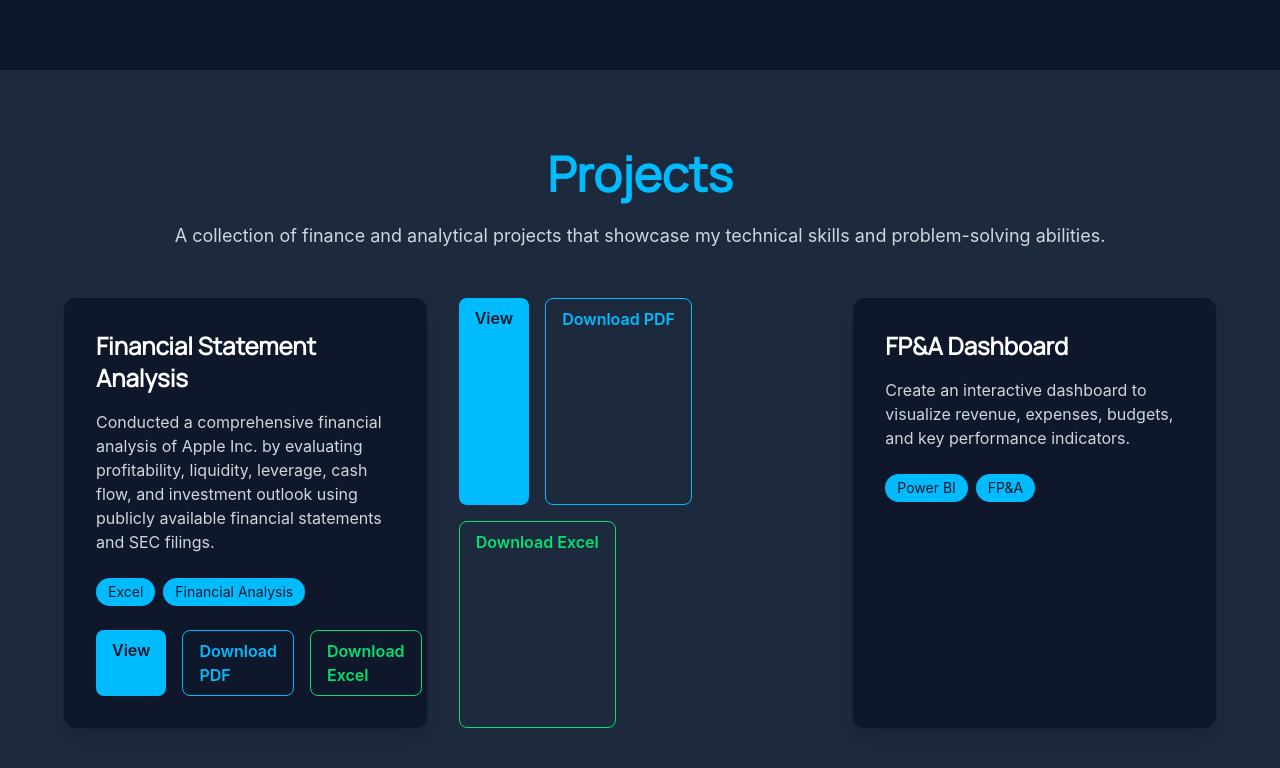
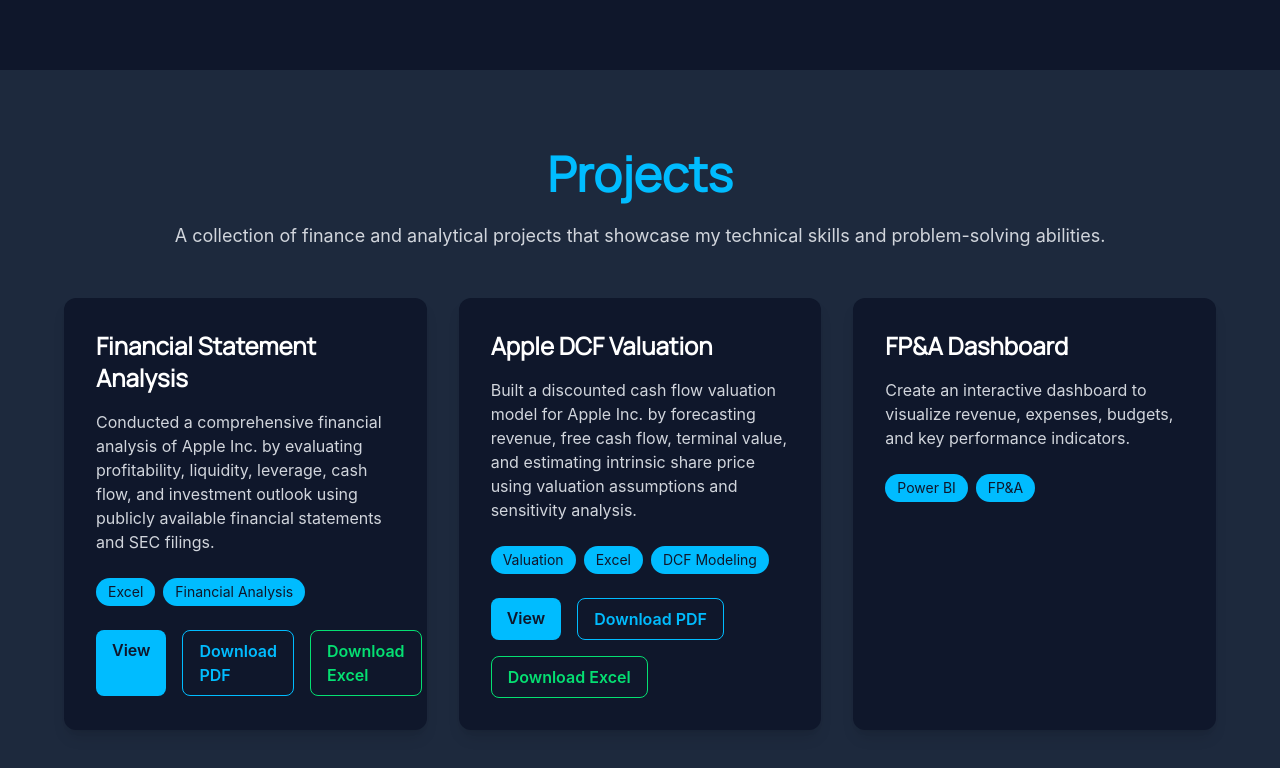
Before and after one commit to varunjammalamadaka/varun-portfolio, a React (Vite) app: page / in a window 1280 px wide. Shown: the part 2637-3405 px from the top of the page. Built offline with nearby package versions, Linux system fonts and the light colour scheme.

Commit message:
fixing project ui

```diff
--- a/src/components/Projects.jsx
+++ b/src/components/Projects.jsx
@@ -69,11 +69,37 @@
   </a>
 </div>
 </div>
+        {/* Project 2 */}
+<div className="bg-slate-900 rounded-xl p-8 shadow-lg hover:scale-105 transition">
+  <h3 className="text-2xl font-bold text-white mb-4">
+    Apple DCF Valuation
+  </h3>
+
+  <p className="text-gray-300 mb-6">
+    Built a discounted cash flow valuation model for Apple Inc. by forecasting
+    revenue, free cash flow, terminal value, and estimating intrinsic share
+    price using valuation assumptions and sensitivity analysis.
+  </p>
+
+  <div className="flex flex-wrap gap-2 mb-6">
+    <span className="bg-sky-400 text-slate-900 px-3 py-1 rounded-full text-sm">
+      Valuation
+    </span>
+
+    <span className="bg-sky-400 text-slate-900 px-3 py-1 rounded-full text-sm">
+      Excel
+    </span>
+
+    <span className="bg-sky-400 text-slate-900 px-3 py-1 rounded-full text-sm">
+      DCF Modeling
+    </span>
+  </div>
+
   <div className="flex flex-wrap gap-4">
 
     {/* View */}
     <a
-    href="/YOUR_FILE.pdf"
+      href="/DCF_Valuation.pdf"
       target="_blank"
       rel="noopener noreferrer"
       className="bg-sky-400 text-slate-900 font-semibold px-4 py-2 rounded-lg hover:bg-sky-300 transition"
@@ -83,7 +109,7 @@
 
     {/* Download PDF */}
     <a
-    href="/YOUR_FILE.pdf"
+      href="/DCF%20valuation.pdf"
       download
       className="border border-sky-400 text-sky-400 font-semibold px-4 py-2 rounded-lg hover:bg-sky-400 hover:text-slate-900 transition"
     >
@@ -92,13 +118,14 @@
 
     {/* Download Excel */}
     <a
-    href="/YOUR_FILE.xlsx"
+      href="/DCF%20valuation.xlsx"
       download
       className="border border-green-400 text-green-400 font-semibold px-4 py-2 rounded-lg hover:bg-green-400 hover:text-slate-900 transition"
     >
       Download Excel
     </a>
 
+  </div>
 </div>
 
           {/* Project 3 */}
```
Lines whose indentation alone changed are shown as unchanged.
